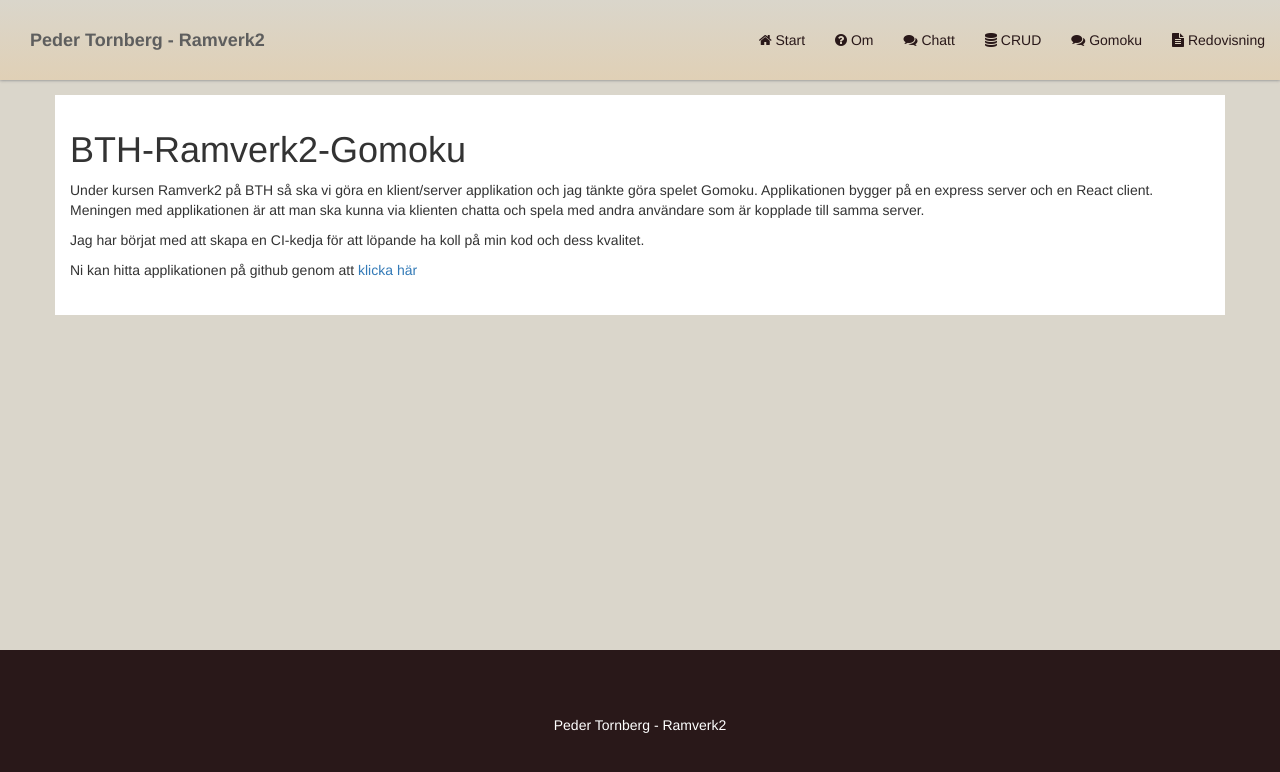
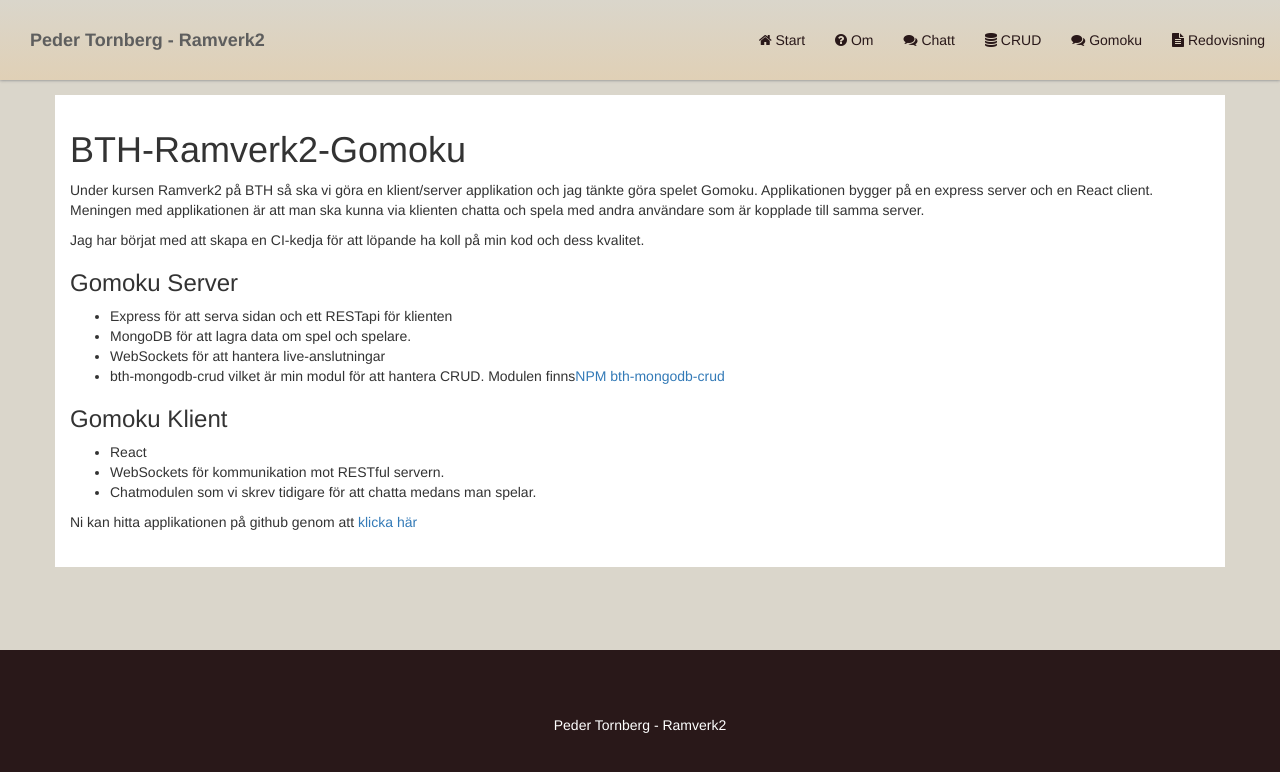
Before and after one commit to ptorn/bth-ramverk2, a React (Create React App) app in the folder client/: page /gomoku in a window 1280 px wide. Shown: the top 772 px of the page. Built offline with nearby package versions, Linux system fonts and the light colour scheme.

Commit message:
Added data to projectpage

```diff
--- a/client/src/components/pages/Gomoku.js
+++ b/client/src/components/pages/Gomoku.js
@@ -18,6 +18,32 @@ export default class Gomoku extends Component {
                         Jag har börjat med att skapa en CI-kedja för att
                         löpande ha koll på min kod och dess kvalitet.
                     </p>
+
+                    <p>
+                        <h3>Gomoku Server</h3>
+                        <ul>
+                            <li>Express för att serva sidan och ett RESTapi för klienten</li>
+                            <li>MongoDB för att lagra data om spel och spelare.</li>
+                            <li>WebSockets för att hantera live-anslutningar</li>
+                            <li>bth-mongodb-crud vilket är min modul för att
+                                hantera CRUD. Modulen finns
+                                <a
+                                    href="https://www.npmjs.com/package/bth-mongodb-crud"
+                                    title="bth-mongodb-crud"
+                                >
+                                    NPM bth-mongodb-crud
+                                </a>
+                            </li>
+                        </ul>
+                        <h3>Gomoku Klient</h3>
+                        <ul>
+                            <li>React</li>
+                            <li>WebSockets för kommunikation mot RESTful servern.</li>
+                            <li>Chatmodulen som vi skrev tidigare för att chatta
+                                medans man spelar.
+                            </li>
+                        </ul>
+                    </p>
                     <p>
                         Ni kan hitta applikationen på github genom att
                         <a
```
